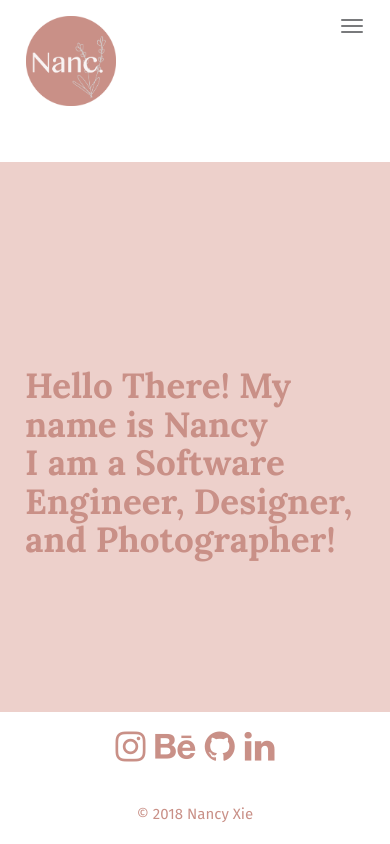
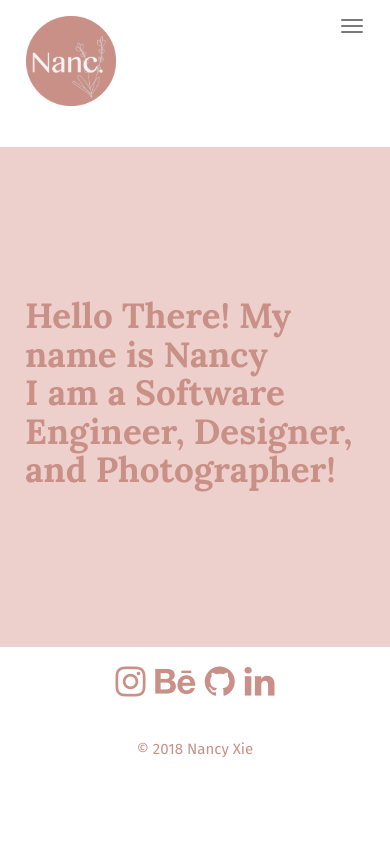
Before and after one commit to nancyxie97/nancyxie97.github.io, a PHP site: page / in a window 390 px wide. Run offline with PHP 8.4, Linux system fonts and the light colour scheme; some libraries are stand-ins or nearby versions.

Commit message:
mobile changes

```diff
--- a/theme.css
+++ b/theme.css
@@ -75,7 +75,7 @@ a:active{
         font-size: 35px;
     }
     .navbar{
-    padding-bottom: 50px;
+    padding-bottom: 35px;
     padding-left: 15px;
 }
     ul{
@@ -86,8 +86,11 @@ a:active{
         padding-right: 0px;
 
     }
-    container{
-        padding-top: 12px;
+    .container{
+        padding-top: 120px;
+        height: 500px;
     }
 
+
+
 }
```
